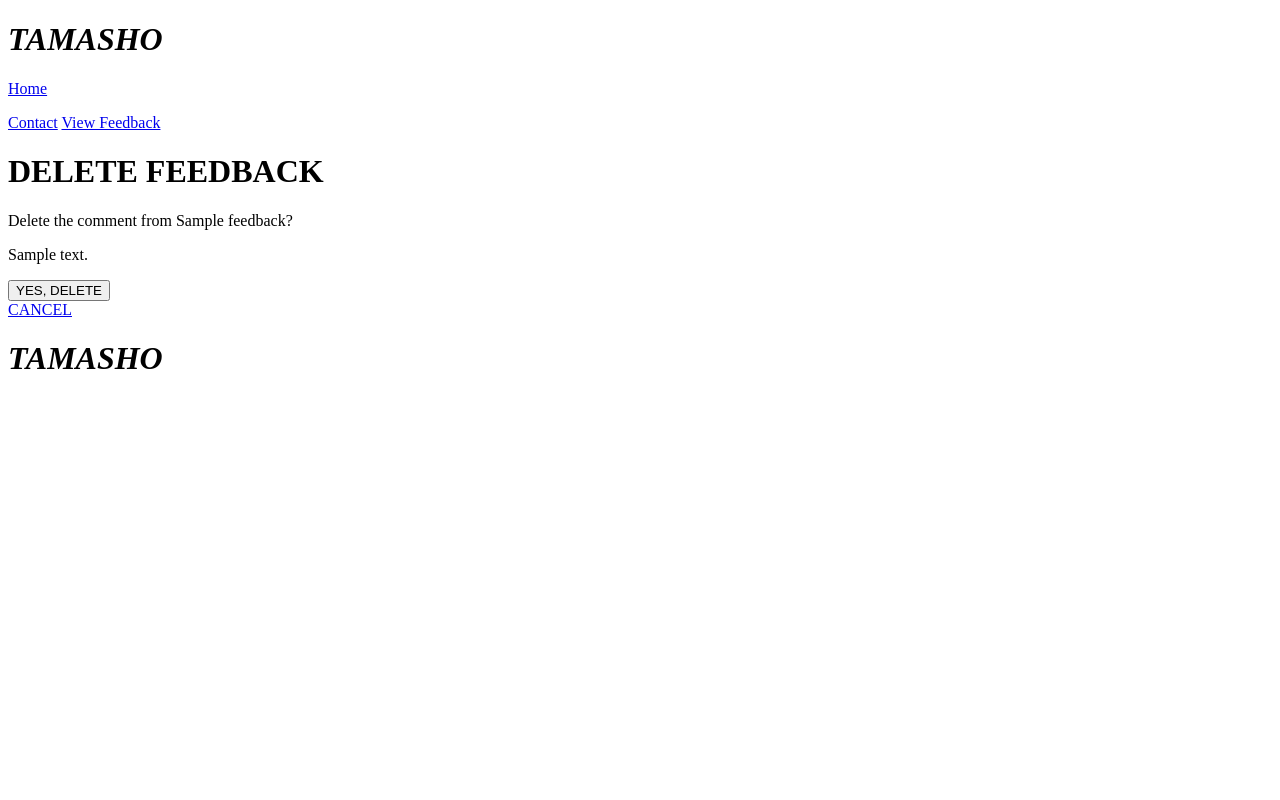
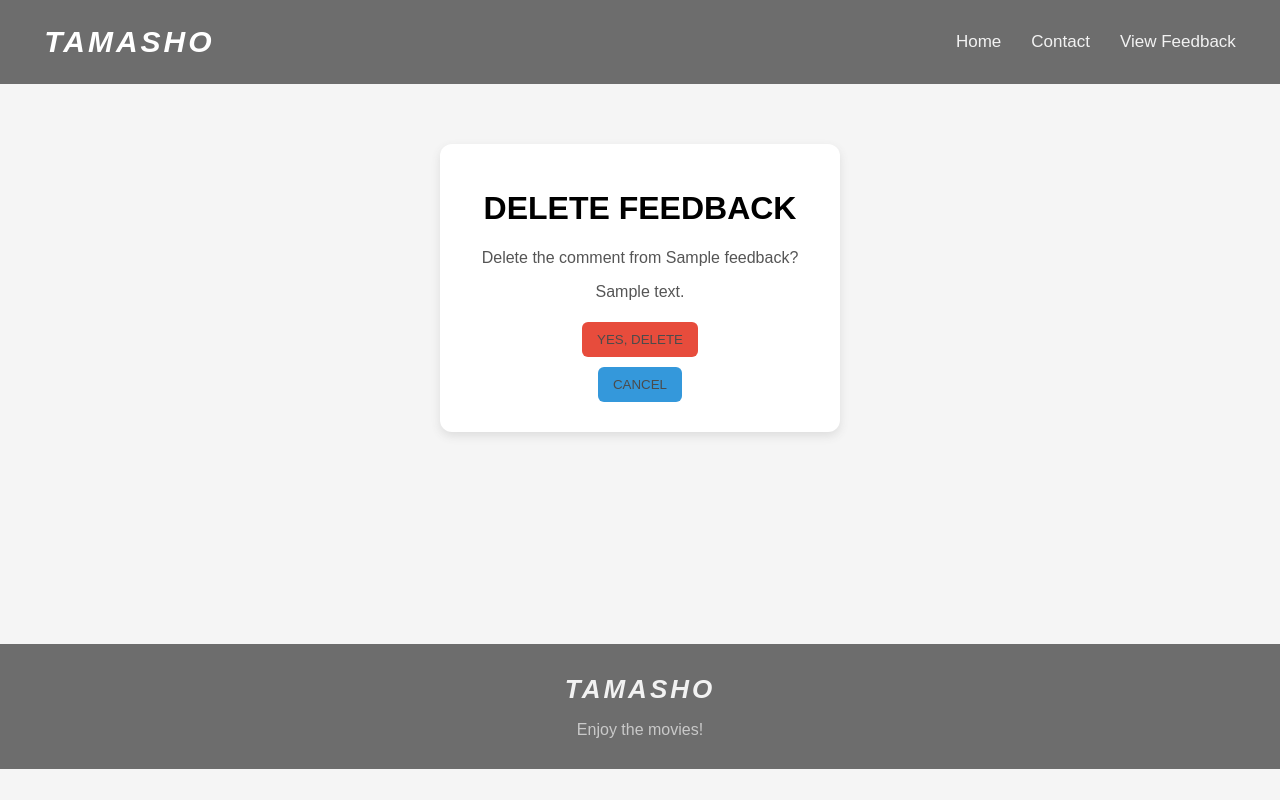
Before and after one commit to kawsartarakhil/django-exam1, a Django app: template movies/templates/delete_feedback.html in a window 1280 px wide. Run offline with Django 5.2, Linux system fonts and the light colour scheme; the template is opened without the code that fills it: most values are stand-ins (such as "Sample title", 1, 10 or a date in 2020).

Commit message:
added styles

```diff
--- /dev/null
+++ b/movies/static/base.css
@@ -0,0 +1,61 @@
+
+body {
+    margin: 0;
+    background-color: #faf7f2;
+    font-family: Arial, sans-serif;
+}
+
+header {
+    background-color: #303030b0;
+    color: white;
+    padding: 25px 50px;
+    display: flex;
+    justify-content: space-between;
+    align-items: center;
+    width: 93.1%;
+}
+
+header h1 {
+    margin: 0;
+    font-size: 30px;
+    letter-spacing: 3px;
+}
+
+nav {
+    display: flex;
+    gap: 30px;
+}
+
+nav a {
+    color: #f2f2f2;
+    text-decoration: none;
+    font-size: 17px;
+}
+
+nav a:hover {
+    color: #c4c4c4;
+}
+
+main {
+    min-height: 500px;
+    padding: 30px;
+}
+
+footer {
+    background-color: #303030b0;
+    color: #f2f2f2;
+    text-align: center;
+    padding: 25px;
+    width: 96.6%;
+}
+
+footer h2 {
+    margin: 5px;
+    font-size: 26px;
+    letter-spacing: 3px;
+}
+
+footer p {
+    color: #c9c9c9;
+    margin-bottom: 5px;
+}
--- /dev/null
+++ b/movies/static/info.css
@@ -0,0 +1,52 @@
+
+body {
+    background-color: #f5f5f5;
+    font-family: Arial, sans-serif;
+    display: flex;
+    flex-direction: column;
+    align-items: center;
+}
+
+.movie_info {
+    width: 350px;
+    margin: 30px;
+    padding: 25px;
+    background-color: white;
+    text-align: center;
+    border-radius: 12px;
+    box-shadow: 0 4px 10px #ddd;
+}
+
+.movie_info img {
+    width: 200px;
+    height: 280px;
+    object-fit: cover;
+    border-radius: 8px;
+}
+
+.movie_info p {
+    color: #555;
+    font-size: 16px;
+}
+
+button {
+    padding: 10px 15px;
+    margin: 5px;
+    border: none;
+    border-radius: 6px;
+    color: rgb(75, 75, 75);
+    cursor: pointer;
+}
+
+.update {
+    background-color: #3498db;
+    text-decoration: none;
+}
+
+.delete {
+    background-color: #e74c3c;
+}
+
+button:hover {
+    opacity: 0.8;
+}
--- a/movies/templates/base.html
+++ b/movies/templates/base.html
@@ -1,24 +1,31 @@
+
+{% load static %}
 <!DOCTYPE html>
 <html lang="en">
 <head>
     <meta charset="UTF-8">
     <meta name="viewport" content="width=device-width, initial-scale=1.0">
-    <title>{% block title %}Document{% endblock %}</title>
+    <title>{% block title %}TAMASHO{% endblock %}</title>
+    <link rel="stylesheet" href="{% static 'base.css' %}">
 </head>
 <body>
     <header>
         <h1><i>TAMASHO</i></h1>
-        <a href="{% url 'home' %}"><p>Home</p></a>
-        <a href="{% url 'contact' %}">Contact</a>
-        <a href="{% url 'feedback' %}">View Feedback</a>
+        <nav>
+            <a href="{% url 'home' %}">Home</a>
+            <a href="{% url 'contact' %}">Contact</a>
+            <a href="{% url 'feedback' %}">View Feedback</a>
+        </nav>
     </header>
+
     <main>
         {% block content %}
-
         {% endblock %}
     </main>
+
     <footer>
-        <h1><i>TAMASHO</i></h1>
+        <h2><i>TAMASHO</i></h2>
+        <p>Enjoy the movies!</p>
     </footer>
 </body>
 </html>
--- a/movies/templates/delete_feedback.html
+++ b/movies/templates/delete_feedback.html
@@ -1,7 +1,9 @@
 {% extends 'base.html' %}
 {% block title %}Delete Feedback{% endblock %}
+{% load static %}
 {% block content %}
-
+<link rel="stylesheet" href="{% static 'info.css' %}">
+<div class="movie_info">
 <h1>DELETE FEEDBACK</h1>
 
 <p>Delete the comment from {{ feedback.name }}?</p>
@@ -9,9 +11,10 @@
 
 <form method="POST">
     {% csrf_token %}
-    <button type="submit">YES, DELETE</button>
+    <button type="submit" class="delete">YES, DELETE</button>
 </form>
 
-<a href="{% url 'feedback' %}">CANCEL</a>
+<a href="{% url 'feedback' %}"><button class="update">CANCEL</button></a>
+</div>
 
 {% endblock %}
--- a/movies/templates/home.html
+++ b/movies/templates/home.html
@@ -1,8 +1,9 @@
 {% extends 'base.html' %}
-
+{% load static %}
 {% block title %}Home{% endblock %}
 
 {% block content %}
+<link rel="stylesheet" href="{% static 'home.css' %}">
 <div class="main">
     <h1>OUR MOVIES</h1>
     {% for i in movies %}
@@ -15,6 +16,6 @@
         <h1>{{i.title}}</h1>
     </div>
     {% endfor %}
-    <a href="{% url 'movie_create' %}"><button><h1>CREATE MOVIE</h1></button></a>
 </div>
+<a href="{% url 'movie_create' %}"><button><h1>CREATE MOVIE</h1></button></a>
 {% endblock %}
--- a/movies/views.py
+++ b/movies/views.py
@@ -2,7 +2,7 @@ from django.shortcuts import render, redirect, get_object_or_404
 from .models import Genre, Movie, Feedback
 
 
-def homeView(request):
+def homeView(request):git
     movies = Movie.objects.all()
     return render(request, 'home.html', context={'movies': movies})
 
```
Also changed, not shown: movies/static/contact.css (added, +49 -0 lines), movies/static/feedback.css (added, +54 -0 lines), movies/static/home.css (added, +56 -0 lines), movies/templates/contact.html (+5 -2 lines), movies/templates/create_movie.html (+7 -3 lines), movies/templates/feedback.html (+7 -5 lines), movies/templates/info.html (+7 -5 lines), movies/templates/movie_delete.html (+7 -4 lines), movies/templates/update_feedback.html (+7 -4 lines), movies/templates/update_movie.html (+6 -2 lines), db.sqlite3.
